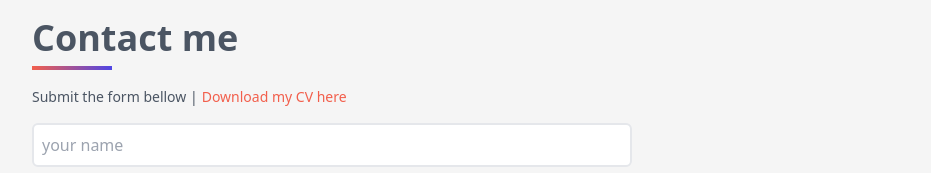
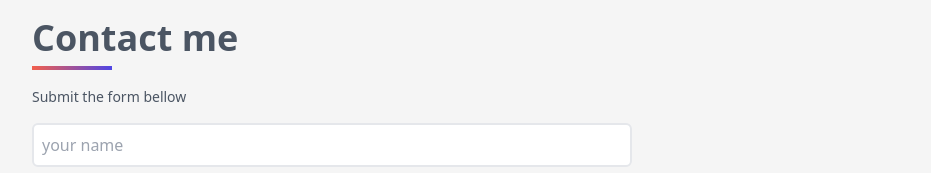
Before and after one commit to Mbola-Fanantenana/myPortfolio, a React (Create React App) app: page / in a window 1280 px wide. Shown: the part 1940-2113 px from the top of the page, without its empty margins (174-1105 px from the left). Built offline with nearby package versions, Linux system fonts and the light colour scheme.

Commit message:
rectification contact

```diff
--- a/src/components/Contact.jsx
+++ b/src/components/Contact.jsx
@@ -7,10 +7,7 @@ function Contact() {
             <div className=''>
                 <p className='text-2xl sm:text-4xl text-gray-600 font-semibold pb-2'>Contact me</p>
                 <div className='w-10 sm:w-20 h-[4px] bg-gradient-to-r from-[#F25F4C] to-indigo-600'></div>
-                <p className='py-4 text-[14px] text-gray-600'>Submit the form bellow |
-                <a href="/cv.pdf" download className='text-[14px] text-[#F25F4C] ml-1 mt-4'>
-                    Download my CV here
-                </a></p>
+                <p className='py-4 text-[14px] text-gray-600'>Submit the form bellow</p>
             </div>
 
             <form method='POST' action="https://getform.io/f/da6558b0-5a60-4492-898e-c3c7aaca1b4c" className='flex flex-col max-w-[600px] w-full'>
```
